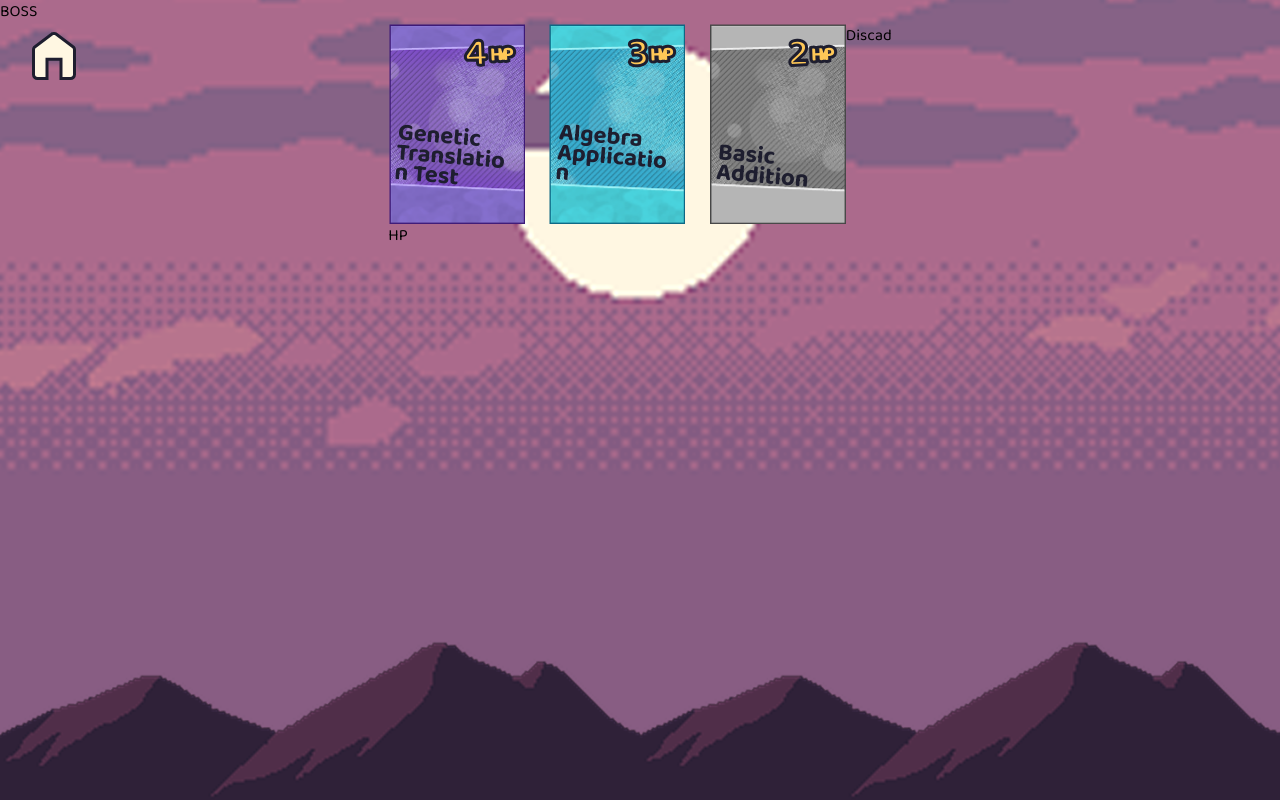
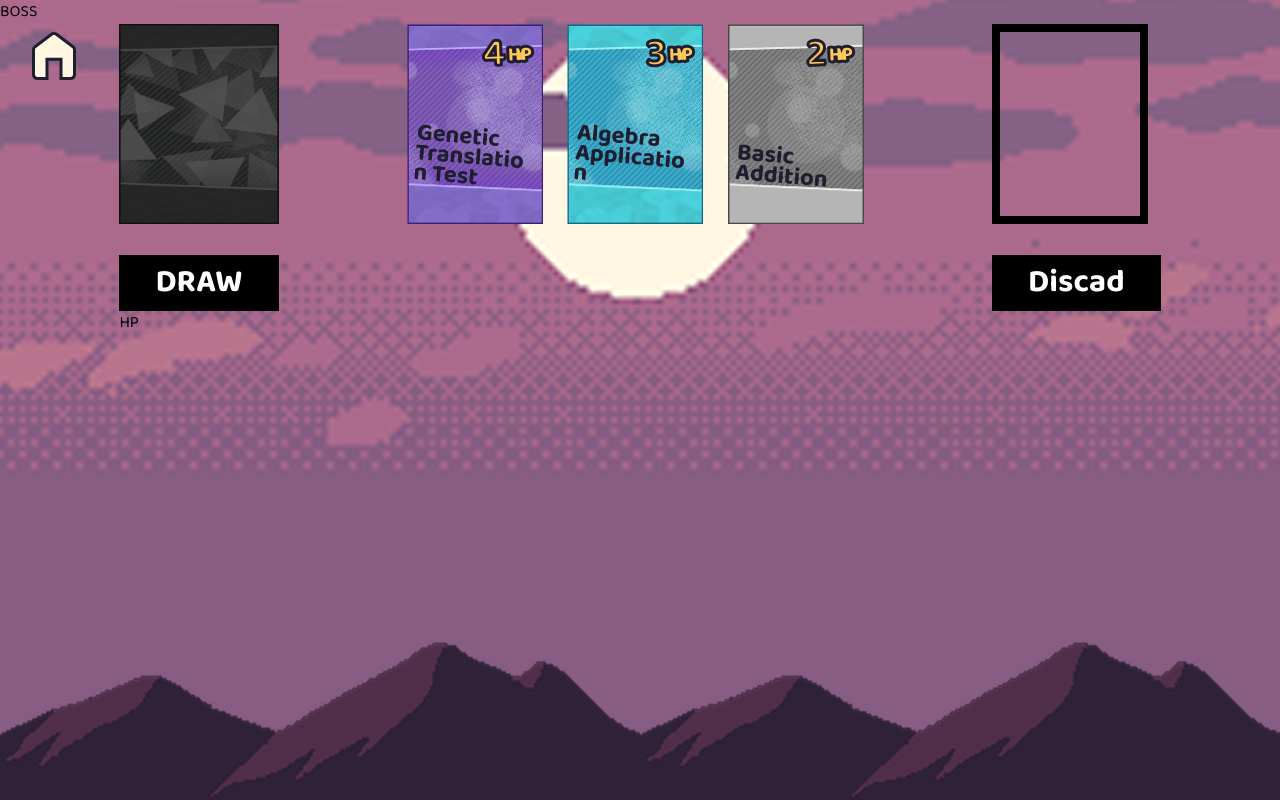
Before and after one commit to YuChan707/balatro, a React (Vite) app in the folder frontend/: page / in a window 1280 px wide. Both pictures are taken after a click on the button "Play". Built offline with nearby package versions, Linux system fonts and the light colour scheme; a web font is replaced by a local one.

Commit message:
add: draw and discard piles

```diff
--- a/frontend/src/components/Card.jsx
+++ b/frontend/src/components/Card.jsx
@@ -7,7 +7,13 @@ import HP from "./../assets/hp.svg";
 
 function Card({ side = "front", cardDetail, onTap, isRetry = false }) {
   if (side === "back") {
-    return <img src={backCard} alt="card back" height={200} width="auto" />;
+    return (
+      <img
+        src={backCard}
+        alt="card back"
+        className="min-h-[200px] h-[200px] max-h-[200px]"
+      />
+    );
   }
 
   let background = commonCard;
--- a/frontend/src/components/game.jsx
+++ b/frontend/src/components/game.jsx
@@ -5,13 +5,14 @@ import Card from "./Card";
 import { shuffle } from "./../utils/index";
 import CardFlip from "./CardboardQuestion";
 import homeIcon from "./../assets/homeIcon.svg";
+import Button from "./button";
 
 const MAX_HAND = 3;
 
 function Game({ cards, setInGame }) {
   const [drawPile, setDrawPile] = useState([]);
   const [hand, setHand] = useState([]);
-  const [discardPile, setDiscardPile] = useState({});
+  const [discardPile, setDiscardPile] = useState(null);
   const [turn, setTurn] = useState("player");
   const [round, setRound] = useState(1);
   const [selectedCard, setSelectedCard] = useState({});
@@ -28,6 +29,19 @@ function Game({ cards, setInGame }) {
     const card = drawPile[0];
     setDrawPile((prev) => prev.slice(1));
     setHand((prev) => [...prev, card]);
+  };
+
+  const drawDiscard = () => {
+    if (!discardPile) {
+      return;
+    }
+
+    if (hand.length >= MAX_HAND) {
+      return;
+    }
+
+    setHand((prev) => [...prev, discardPile]);
+    setDiscardPile(null);
   };
 
   useEffect(() => {
@@ -62,8 +76,15 @@ function Game({ cards, setInGame }) {
           <div>BOSS</div>
 
           <div className="flex flex-col self-center">
-            <div className="flex">
-              <div className="flex flex-col gap-[31px]"></div>
+            <div className="flex gap-[128px]">
+              <div className="flex flex-col gap-[31px]">
+                {drawPile.length === 0 ? (
+                  <div className="border-8 w-[156px] h-[200px]" />
+                ) : (
+                  <Card side="back" />
+                )}
+                <Button text={"DRAW"} onClick={() => draw()} />
+              </div>
 
               <div className="flex gap-6">
                 {hand.map((card, index) => (
@@ -75,7 +96,14 @@ function Game({ cards, setInGame }) {
                 ))}
               </div>
 
-              <div>Discad</div>
+              <div className="flex flex-col gap-[31px]">
+                {discardPile ? (
+                  <Card side="back" />
+                ) : (
+                  <div className="border-8 w-[156px] h-[200px]" />
+                )}
+                <Button text={"Discad"} onClick={() => drawDiscard()} />
+              </div>
             </div>
             <div>HP</div>
           </div>
```
